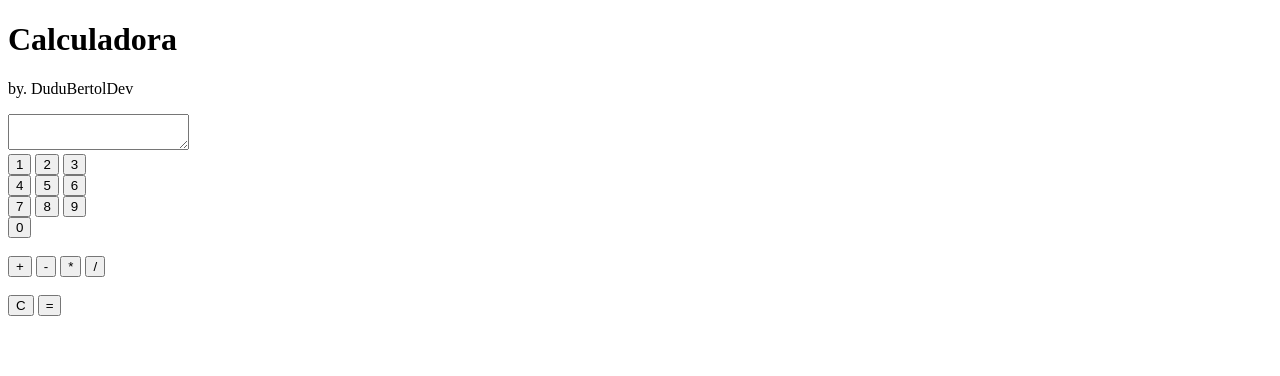
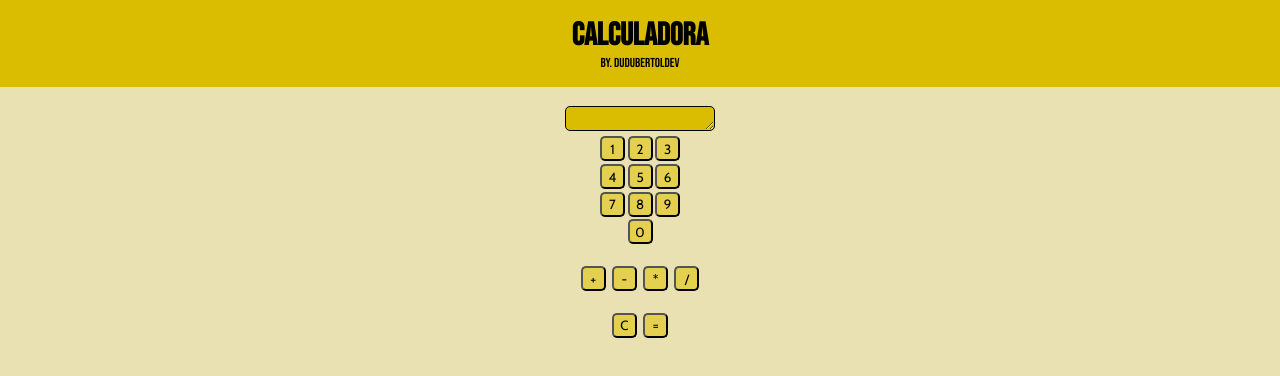
Before and after one commit to DuduBertol/Calculadora-WEB, a plain HTML site: page index.html in a window 1280 px wide. Drawn offline with nearby package versions, Linux system fonts and the light colour scheme.

Commit message:
Final Commit

```diff
--- a/index.html
+++ b/index.html
@@ -2,6 +2,7 @@
 <html lang="en">
 <head>
     <title>Calculadora</title>
+    <link rel="stylesheet" href="style.css">
 </head>
 <body>
     <header>
@@ -11,22 +12,17 @@
     <main>
         <!--VIEWER-->
         <section>
+            <br>
             <textarea name="viewer" id="viewer"></textarea>
         </section>
 
         <!--BUTTONS-->
         <section>
-            <button onclick="AddNum(1)"> 1 </button>
-            <button onclick="AddNum(2)"> 2 </button>
-            <button onclick="AddNum(3)"> 3 </button>
+            <button onclick="AddNum(1)"> 1 </button><button onclick="AddNum(2)"> 2 </button><button onclick="AddNum(3)"> 3 </button>
             <br>
-            <button onclick="AddNum(4)"> 4 </button>
-            <button onclick="AddNum(5)"> 5 </button>
-            <button onclick="AddNum(6)"> 6 </button>
+            <button onclick="AddNum(4)"> 4 </button><button onclick="AddNum(5)"> 5 </button><button onclick="AddNum(6)"> 6 </button>
             <br>
-            <button onclick="AddNum(7)"> 7 </button>
-            <button onclick="AddNum(8)"> 8 </button>
-            <button onclick="AddNum(9)"> 9 </button>
+            <button onclick="AddNum(7)"> 7 </button><button onclick="AddNum(8)"> 8 </button><button onclick="AddNum(9)"> 9 </button>
             <br>
             <button onclick="AddNum(0)"> 0 </button>
             <br><br>
--- a/script.js
+++ b/script.js
@@ -12,7 +12,7 @@ let state = "firstNum"
 
 function AddNum(num) {
     Tracker()
-    log.textContent = "Added: " + String(num)
+    printLogMessage("Added: " + String(num))
 
     let tempString = String(num)
     viewer.textContent += tempString
@@ -28,7 +28,7 @@ function AddNum(num) {
 }
 
 function SetOperation(oper) {
-    log.textContent = "Set Operation: " + oper
+    printLogMessage("Set Operation: " + oper)
 
     if (oper == "sum"){
         viewer.textContent += " + "
@@ -53,7 +53,7 @@ function SetOperation(oper) {
 }
 
 function Result() {
-    log.textContent = "Result from: " + String(firstNum) + " " + operation + " " + String(secondNum)
+    printLogMessage("Result from: " + String(firstNum) + " " + operation + " " + String(secondNum))
 
     let finalResult = 0
 
@@ -86,7 +86,7 @@ function Result() {
 }
 
 function Cleaner() {
-    log.textContent = "Clean"
+    printLogMessage("Clear")
 
     let empty = ""
     viewer.textContent = empty
@@ -98,7 +98,11 @@ function Cleaner() {
     Tracker()
 }
 
+function printLogMessage(msg) {
+    //log.textContent = msg
+}
+
 function Tracker() {
     let tracker = document.getElementById("tracker")
-    tracker.textContent = "FirstNum = " + String(firstNum) + " || Operation = " + operation  + " || SecondNum = " + String(secondNum)
+    //tracker.textContent = "FirstNum = " + String(firstNum) + " || Operation = " + operation  + " || SecondNum = " + String(secondNum)
 }
--- a/style.css
+++ b/style.css
@@ -0,0 +1,49 @@
+@import url('https://fonts.googleapis.com/css2?family=Bebas+Neue&family=Cabin:ital,wght@0,400..700;1,400..700&family=Roboto:ital,wght@0,100..900;1,100..900&display=swap');
+@import url('https://fonts.googleapis.com/css2?family=Cabin:ital,wght@0,400..700;1,400..700&display=swap');
+
+* {
+    margin: 0;
+    padding: 0;
+    box-sizing: border-box;
+}
+
+header {
+    background-color: #dabd00;
+    padding: 1em;
+    text-align: center;
+    font-family: "Bebas Neue", sans-serif;
+}
+
+header p {
+    font-size: small;
+}
+
+body {
+    background-color:#e9e1b2;
+    text-align: center;
+    font-family: "Cabin", sans-serif;
+}
+
+textarea {
+    background-color: #dabd00;
+    padding: 0.2em;
+    text-align: center;
+    height: 25px;
+    width: 150px;
+    border-color: black;
+    border-radius: 5px;
+    font-family: "Cabin", sans-serif;
+}
+
+button {
+    margin: 0.1em;
+    background-color: #e4d04e;
+    padding: 0.2em;
+    text-align: center;
+    height: 25px;
+    width: 25px;
+    border-color: black;
+    border-radius: 5px;
+    font-family: "Cabin", sans-serif;
+
+}
```
